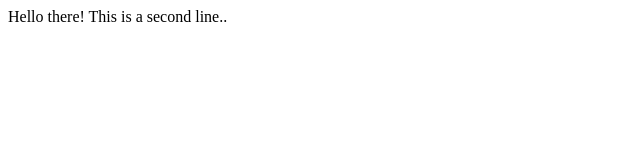
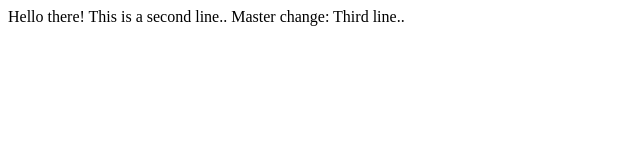
Before and after one commit to SandeepDeux/lecture0, a plain HTML site: page index.html in a window 1280 px wide. Shown: the whole page, without its empty margins (0-640 px from the left). Drawn offline with Linux system fonts and the light colour scheme.

Commit message:
Update index.html

```diff
--- a/index.html
+++ b/index.html
@@ -6,5 +6,6 @@
   </head>
   <body>
     Hello there! This is a second line..
+    Master change: Third line..
   </body>
 </html>
```
